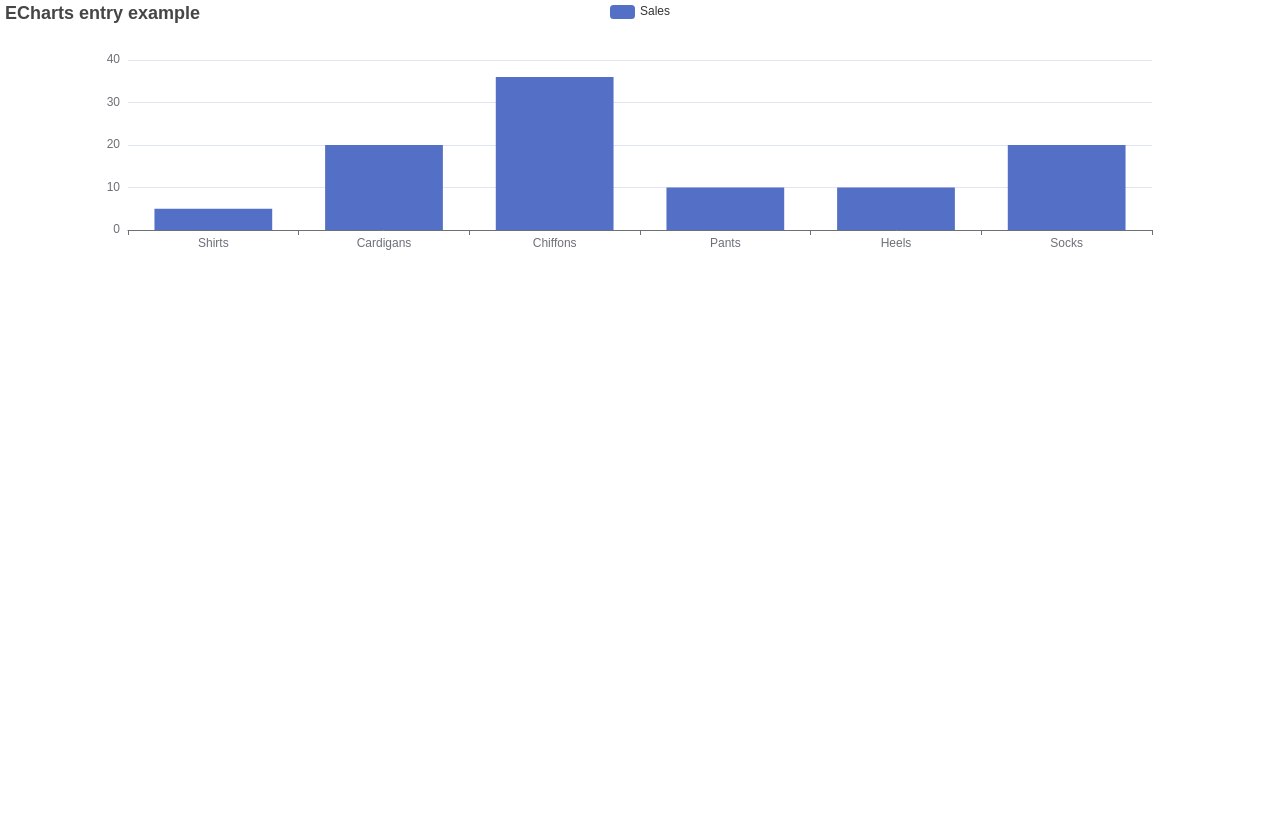
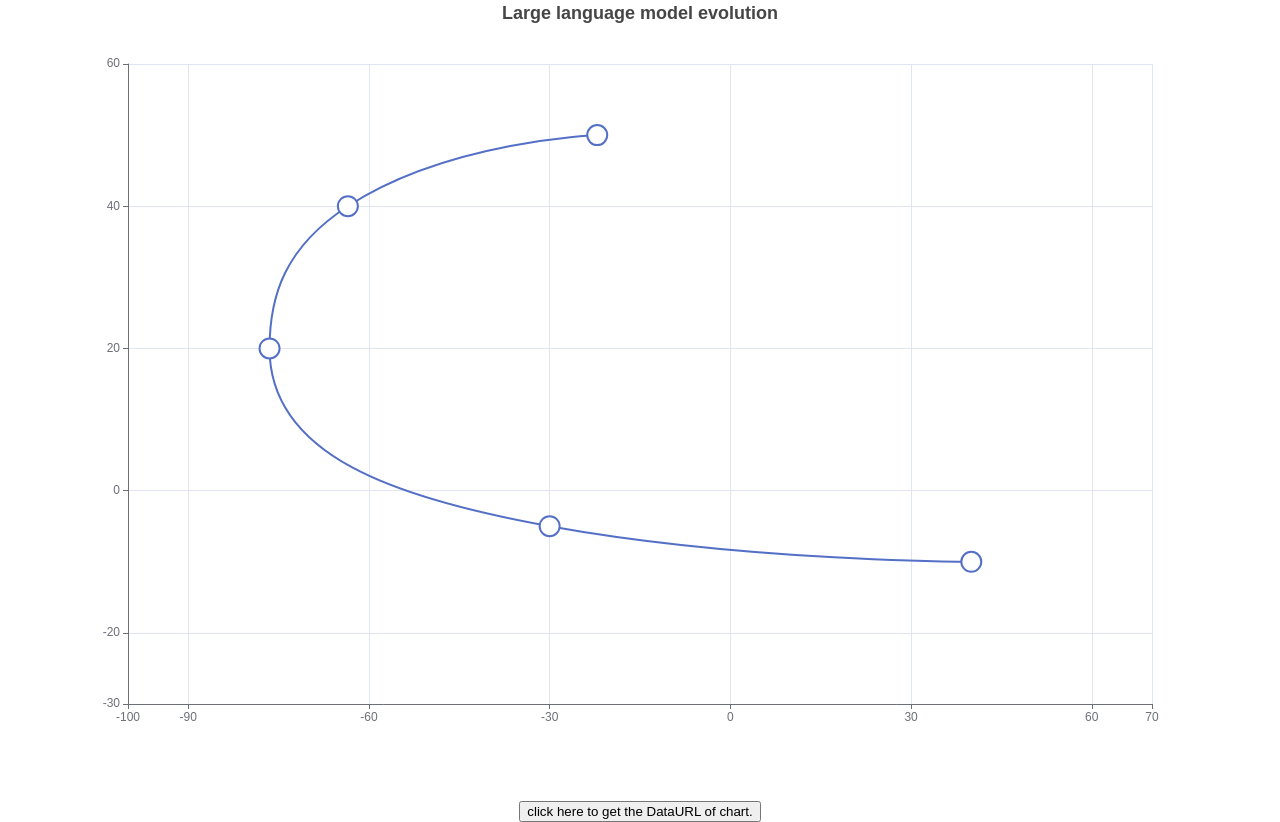
Before and after one commit to Dan-wanna-M/llm-tree, a React (Create React App) app: page / in a window 1280 px wide. Before the commit the page ends 800 px from the top, so only its background shows below. Built offline with nearby package versions, Linux system fonts and the light colour scheme.

Commit message:
draggable

```diff
--- a/package.json
+++ b/package.json
@@ -12,6 +12,8 @@
     "@types/react-dom": "^18.2.15",
     "echarts": "^5.4.3",
     "echarts-for-react": "^3.0.2",
+    "lodash": "^4.17.21",
+    "lodash.clonedeep": "^4.5.0",
     "react": "^18.2.0",
     "react-dom": "^18.2.0",
     "react-scripts": "5.0.1",
@@ -43,6 +45,7 @@
     ]
   },
   "devDependencies": {
-    "@types/echarts": "^4.9.21"
+    "@types/echarts": "^4.9.21",
+    "@types/lodash.clonedeep": "^4.5.9"
   }
 }
--- a/src/tree_diagram.tsx
+++ b/src/tree_diagram.tsx
@@ -1,30 +1,126 @@
 // Import React and ECharts components
-import React from 'react';
+import React, { useRef, useState } from 'react';
 import ReactECharts from 'echarts-for-react';
+import cloneDeep from 'lodash.clonedeep';
+import _ from 'lodash';
 
 // Component using echarts-for-react
 const MyChartComponent: React.FC = () => {
-  const option = {
+    const DEFAULT_DATA = [
+        [40, -10],
+        [-30, -5],
+        [-76.5, 20],
+        [-63.5, 40],
+        [-22.1, 50]
+    ];
+    const DEFAULT_OPTION = {
         // Define your chart options here
         title: {
-      text: 'ECharts entry example'
+            text: 'Large language model evolution',
+            left: 'center'
         },
         tooltip: {},
         legend: {
-      data: ['Sales']
+            data: []
         },
         xAxis: {
-      data: ['Shirts', 'Cardigans', 'Chiffons', 'Pants', 'Heels', 'Socks']
+            min: -100,
+            max: 70,
+            type: 'value',
+            axisLine: { onZero: false }
           },
-    yAxis: {},
+          yAxis: {
+            min: -30,
+            max: 60,
+            type: 'value',
+            axisLine: { onZero: false }
+        },
         series: [{
-      name: 'Sales',
-      type: 'bar',
-      data: [5, 20, 36, 10, 10, 20]
-    }]
+            id: 'a',
+            smooth: true,
+            type: 'line',
+            data: DEFAULT_DATA,
+            symbolSize: 20,
+        },
+        ],
+        grid: {
+            top: '8%',
+            bottom: '12%'
+        }
     };
+    const instance = useRef(null);
+    const [option, setOption] = useState(DEFAULT_OPTION);
+    function AddDraggable(myChart: any) {
+        if (option == DEFAULT_OPTION)
+        {
+            const newOption: any = option;
+            myChart.setOption(newOption);
+            //let myChart = (instance.current as any).getEchartsInstance();
+            let data = newOption.series[0].data;
+            let throttled_drag = _.throttle(onPointDragging, 1)
+            newOption.graphic = data.map(function (item:any, dataIndex:any) {
+                return {
+                  type: 'circle',
+                  position: myChart.convertToPixel('grid', item),
+                  shape: {
+                    cx: 0,
+                    cy: 0,
+                    r: 20
+                  },
+                  invisible: true,
+                  draggable: true,
+                  ondrag: function (dx: number, dy: number) {
+                    onPointDragging(dataIndex, [(this as any).x, (this as any).y]);
+                  },
+                  z: 100,
+                  throttle: 20
+                };
+              });
+            setOption(newOption);
+        }
+        function onPointDragging(dataIndex: number, pos: number[]) {
+            let diagram = (instance.current as any).getEchartsInstance();
+            let data = option.series[0].data;
+            let new_data =[...data];
+            new_data[dataIndex] = diagram.convertFromPixel('grid', pos);
+            let newOption = {series: [
+                {
+                    id: 'a',
+                    smooth: true,
+                    type: 'line',
+                    data: new_data,
+                    symbolSize: 20,
+                }
+            ]};
+            setOption(newOption as any);
+        }
+    }
 
-  return <ReactECharts option={option} />;
+    function clickBtn() {
+        let diagram = instance.current as any;
+        if (diagram === null)
+        {
+            return;
+        }
+        const base64 = diagram.getEchartsInstance().getDataURL();
+        const img = new Image();
+        img.src = base64;
+        const newWin = window.open('', '_blank');
+        (newWin as any).document.write(img.outerHTML);
+    }
+
+    return (<>
+        <ReactECharts
+            ref={instance}
+            option={option}
+            lazyUpdate={true}
+            onChartReady={AddDraggable}
+            style={{ height: 800 }}
+        />
+        <div>
+            <button onClick={clickBtn}>click here to get the DataURL of chart.</button>
+        </div>
+    </>);
 };
 
 export default MyChartComponent;
```
Also changed, not shown: 1 other file (tests, documents, lock files or other folders). Lines whose indentation alone changed are shown as unchanged.
